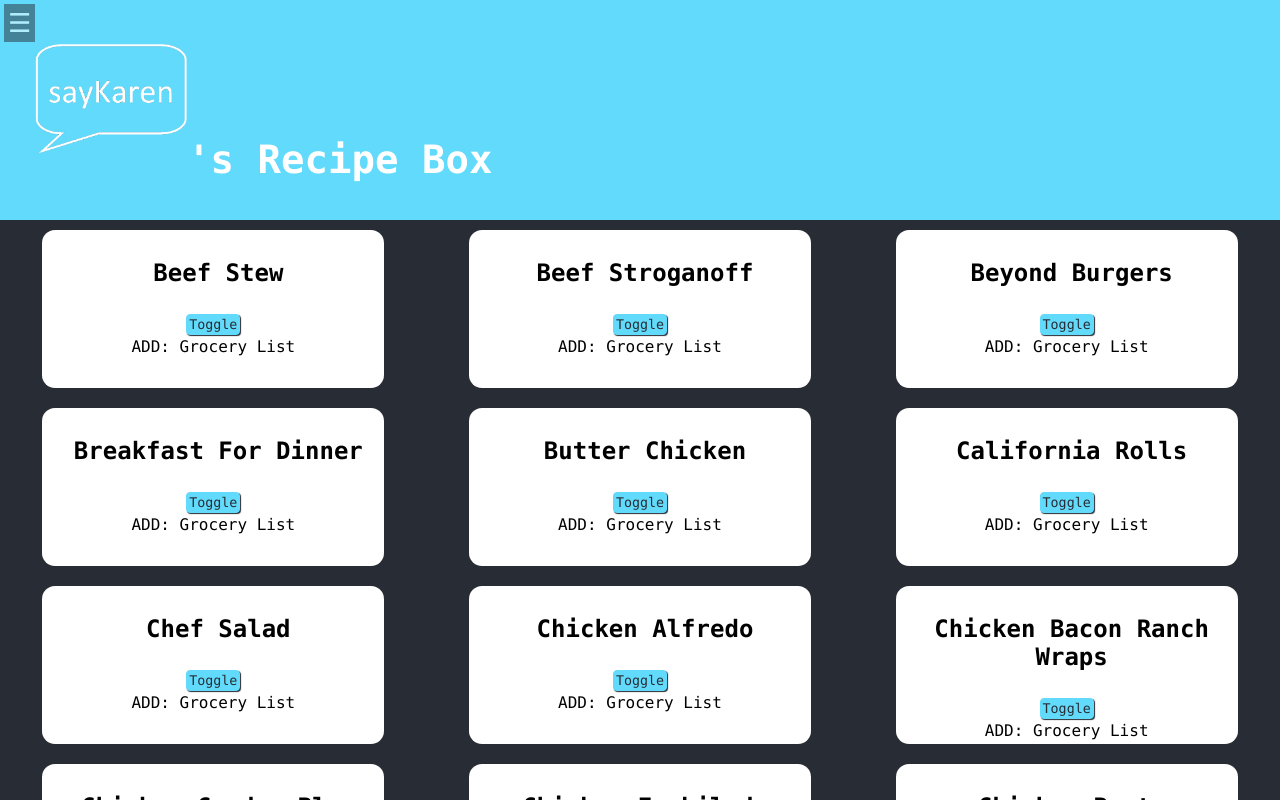
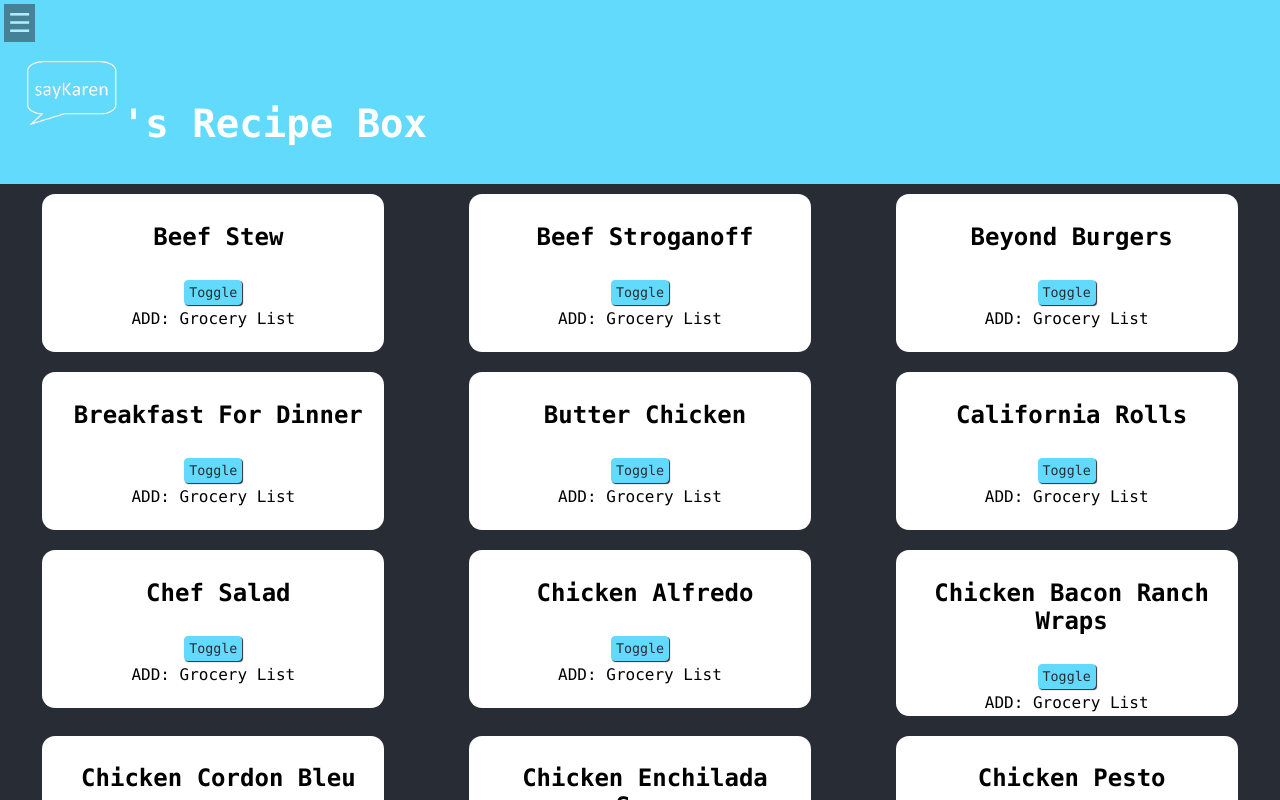
Before and after one commit to saykaren/sayKarenRecipes, a React (Create React App) app: page / in a window 1280 px wide. Shown: the top 800 px of the page. Built offline with nearby package versions, Linux system fonts and the light colour scheme.

Commit message:
Clean up CSS Cleaning up my site a bit on styling

```diff
--- a/src/components/app/Navigation.tsx
+++ b/src/components/app/Navigation.tsx
@@ -43,7 +43,7 @@ const Navigation = ({
   return (
     <>
       <div id={nav ? 'navigationActive' : 'navigation'}>
-        <div onClick={() => toggle()}>{nav ? <>&#10005;</> : <>&#9776;</>}</div>
+        <div onClick={() => toggle()}>{nav ? <span className="navX">&#10005;</span> : <span>&#9776;</span>}</div>
         {nav && (
           <>
             <div className="navItem">
--- a/src/components/styling/App.scss
+++ b/src/components/styling/App.scss
@@ -34,6 +34,7 @@ html {
   justify-content: flex-start;
   font-size: calc(10px + 2vmin);
   color: white;
+  margin-right: -20px;
 }
 
 .App-link {
@@ -43,8 +44,8 @@ html {
 button {
   border-radius: 4px;
   box-shadow: 1px 1px 1px $primary-color;
-  margin: 2px;
-  padding: 2px;
+  margin: 4px;
+  padding: 4px;
   color: $primary-color;
   background-color: $secondary-color;
   border: 1px solid $secondary-color;
@@ -63,5 +64,7 @@ button {
 
 
 #sayKaren {
-  height: 17vh;
+  height: 10vh;
+  padding-right: 20px;
+  padding-top: 20px;
 }
--- a/src/components/styling/Navigation.scss
+++ b/src/components/styling/Navigation.scss
@@ -28,18 +28,28 @@ h2 {
   height: 100vh;
   z-index: 1;
   position: fixed;
-  margin: 10px;
-  padding: 10px;
+  margin: -5px;
+  padding: 20px;
   font-size: 15px;
   font-family: $font-family;
   max-width: 70vw;
 }
 
 .navItem {
-  margin: 3px;
-  padding: 3px;
+  margin: 5px;
+  padding: 5px;
+}
+
+.navX {
+  font-size: 53px;
 }
 
 #appTitle {
   margin-left: -35px;
 }
+
+.RecipeFilterClass {
+  border-radius: 4px;
+  padding: 2px;
+  margin: 4px;
+}
```
